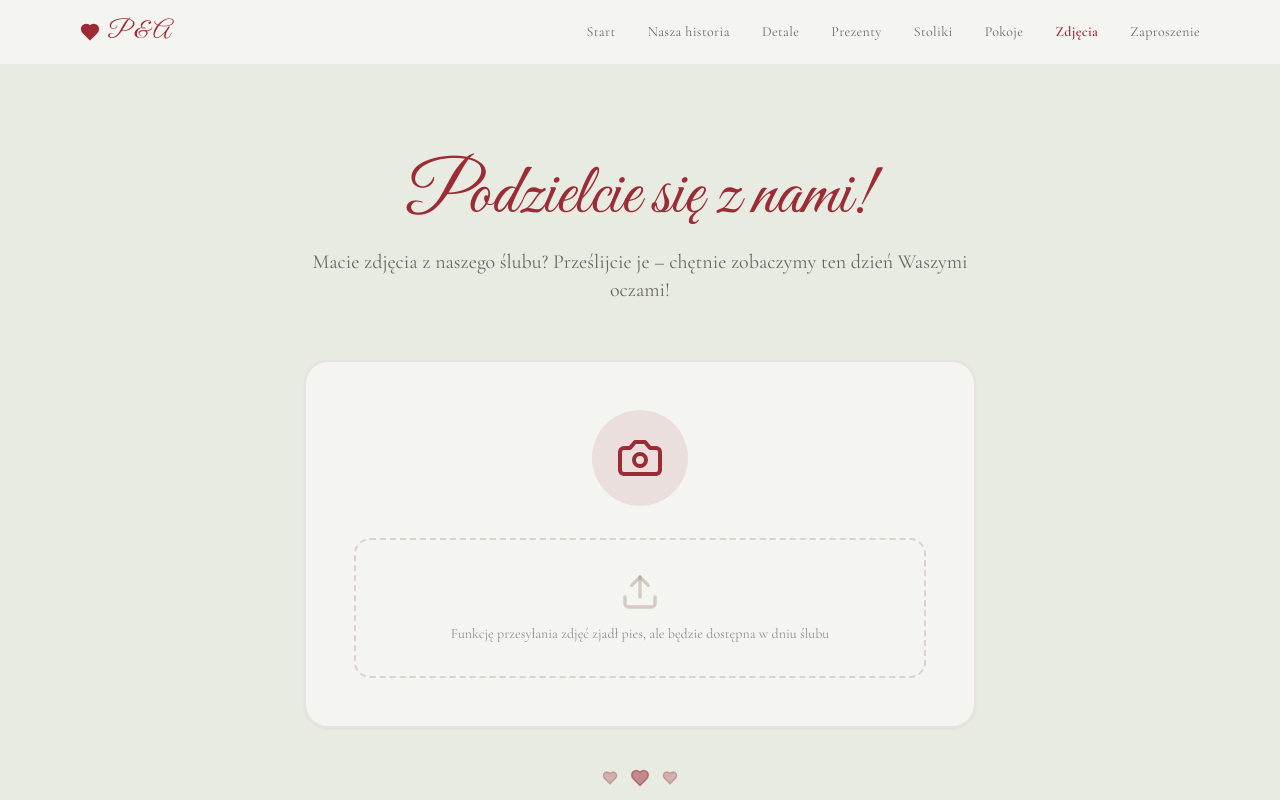
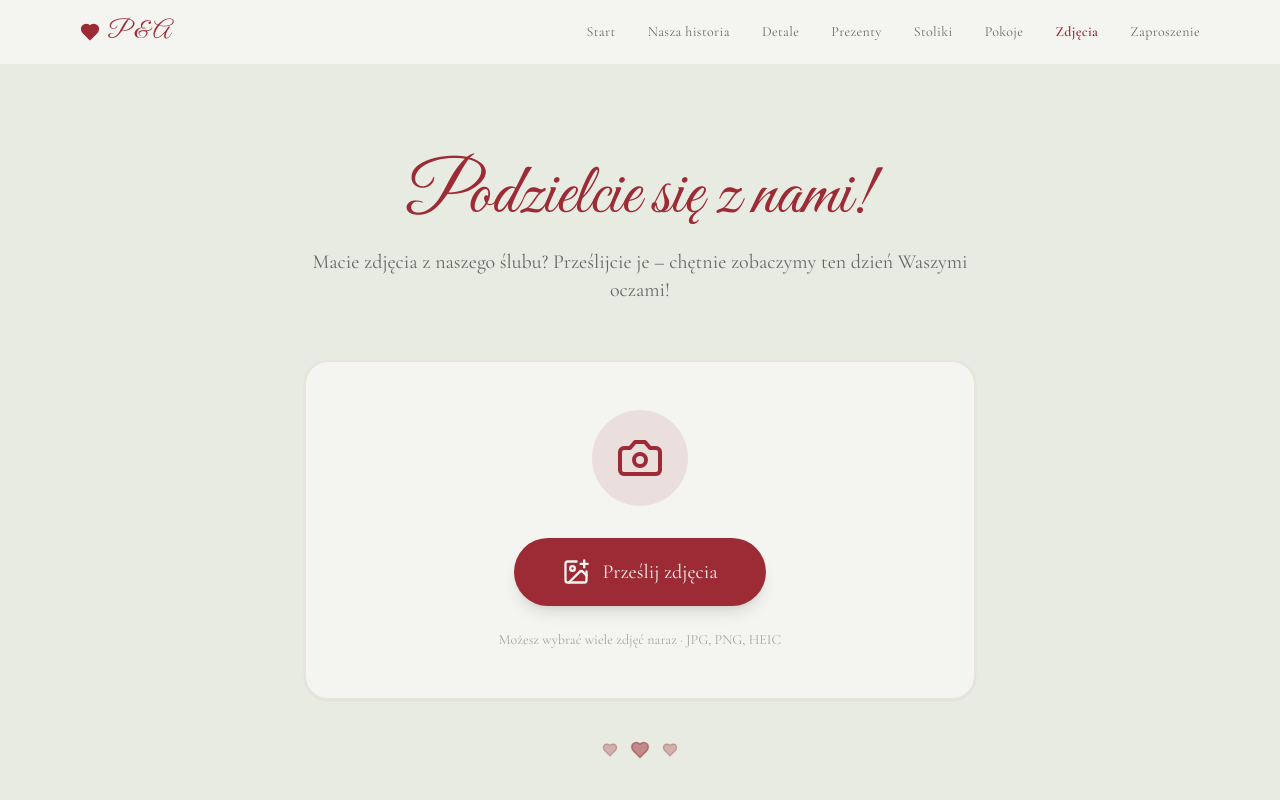
Before and after one commit to krzliszka/sraxy, a React (Vite) app: page /#/zdjecia in a window 1280 px wide. Shown: the top 800 px of the page. Built offline with nearby package versions, Linux system fonts and the light colour scheme.

Commit message:
photo upload check

```diff
--- a/src/sections/PhotoUploadSection.jsx
+++ b/src/sections/PhotoUploadSection.jsx
@@ -73,7 +73,7 @@ import SectionHeader from '../components/SectionHeader';
  */
 
 // ↓↓↓ WKLEJ TUTAJ URL SWOJEGO GOOGLE APPS SCRIPT ↓↓↓
-const UPLOAD_SCRIPT_URL = '';
+const UPLOAD_SCRIPT_URL = 'https://script.google.com/macros/s/AKfycbyZC-IP0J0s07eNIS2up0LBcJGC_9Mt-3wgzsoCs5SVJAcfFInkVzeiKKcLmBVYgLY/exec';
 // ↑↑↑ np. 'https://script.google.com/macros/s/AKfycb.../exec' ↑↑↑
 
 export default function PhotoUploadSection() {
```
